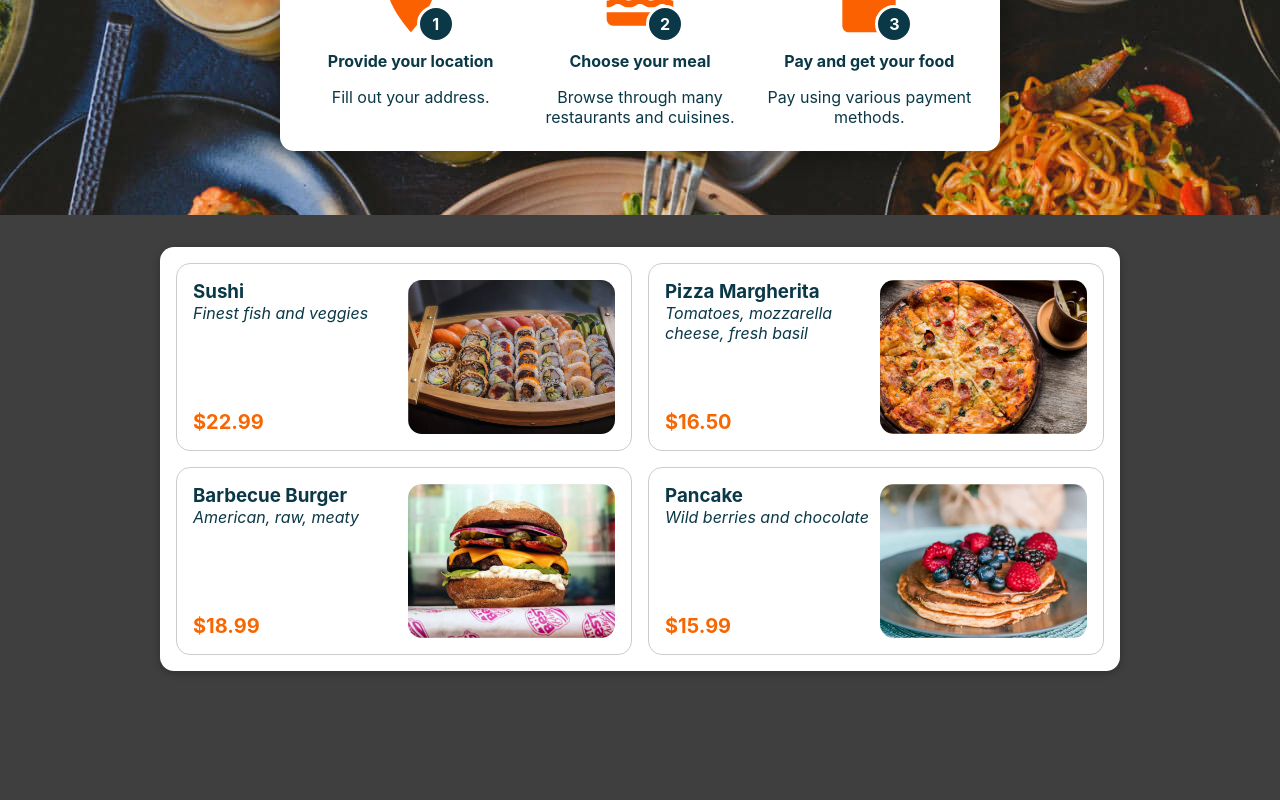
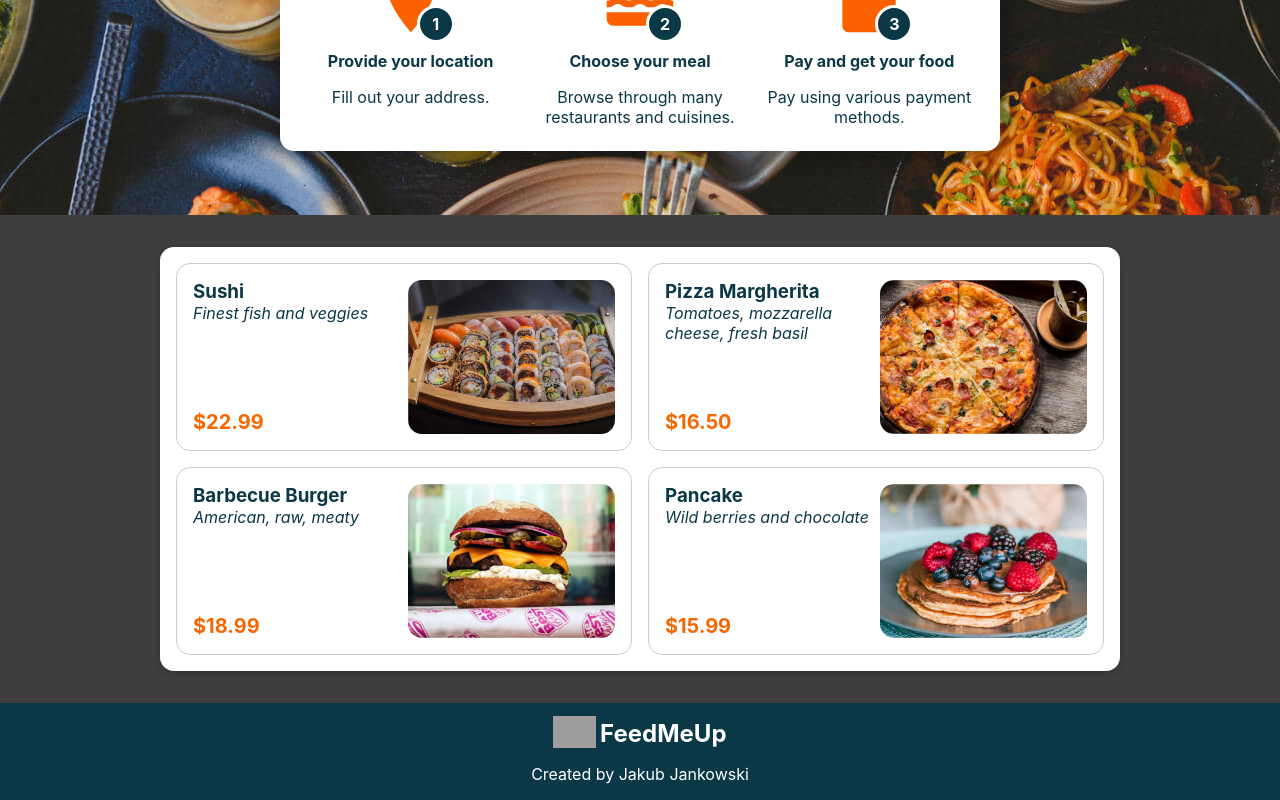
Before and after one commit to TheMankel/FeedMeUp, a React (Create React App) app: page / in a window 1280 px wide. Shown: the part 296-1096 px from the top of the page. Before the commit the page ends 999 px from the top, so only its background shows below. Built offline with nearby package versions, Linux system fonts and the light colour scheme; grey boxes are pictures that could not be loaded.

Commit message:
Added footer

```diff
--- a/src/App.js
+++ b/src/App.js
@@ -1,6 +1,7 @@
 import { useState } from 'react';
 import Cart from './components/Cart/Cart';
 import Header from './components/Layout/Header';
+import Footer from './components/Layout/Footer';
 import Meals from './components/Meals/Meals';
 import CartProvider from './store/CartProvider';
 
@@ -16,6 +17,7 @@ function App() {
   };
 
   return (
+    <>
       <CartProvider>
         {cartVisible && <Cart onClose={closeCartHandler} />}
         <Header onShow={openCartHandler} />
@@ -23,6 +25,8 @@ function App() {
           <Meals />
         </main>
       </CartProvider>
+      <Footer />
+    </>
   );
 }
 
--- /dev/null
+++ b/src/components/Layout/Footer.js
@@ -0,0 +1,20 @@
+import React from 'react';
+
+import logo from '../../assets/logo.png';
+import classes from './Footer.module.css';
+
+const Footer = () => {
+  return (
+    <footer className={classes.footer}>
+      <div className={classes.logo}>
+        <a href='/'>
+          <img src={logo} alt='FeedMeUp logo' />
+        </a>
+        <h1>FeedMeUp</h1>
+      </div>
+      <div className={classes.creator}>Created by Jakub Jankowski</div>
+    </footer>
+  );
+};
+
+export default Footer;
--- /dev/null
+++ b/src/components/Layout/Footer.module.css
@@ -0,0 +1,36 @@
+.footer {
+  width: 100%;
+  background-color: #0a3847;
+  color: white;
+  display: flex;
+  flex-direction: column;
+  justify-content: center;
+  align-items: center;
+}
+
+.logo {
+  display: flex;
+  align-items: center;
+  gap: 4px;
+  font-size: 10px;
+}
+
+.logo img {
+  height: 28px;
+  fill: #ffffff;
+}
+
+.creator {
+  text-align: center;
+  padding: 0 0 1rem;
+}
+
+@media (min-width: 481px) {
+  .logo {
+    font-size: 12px;
+  }
+
+  .logo img {
+    height: 32px;
+  }
+}
```
Lines whose indentation alone changed are shown as unchanged.
